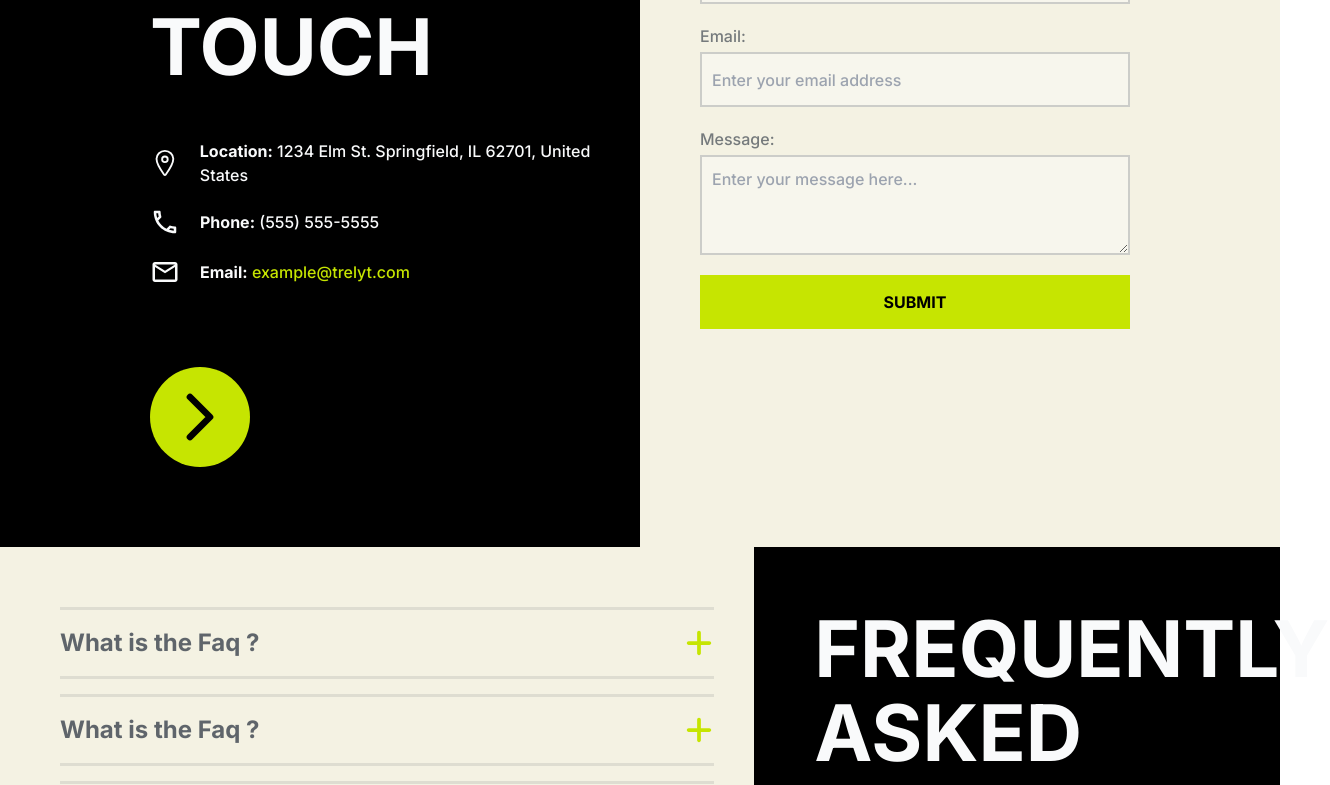
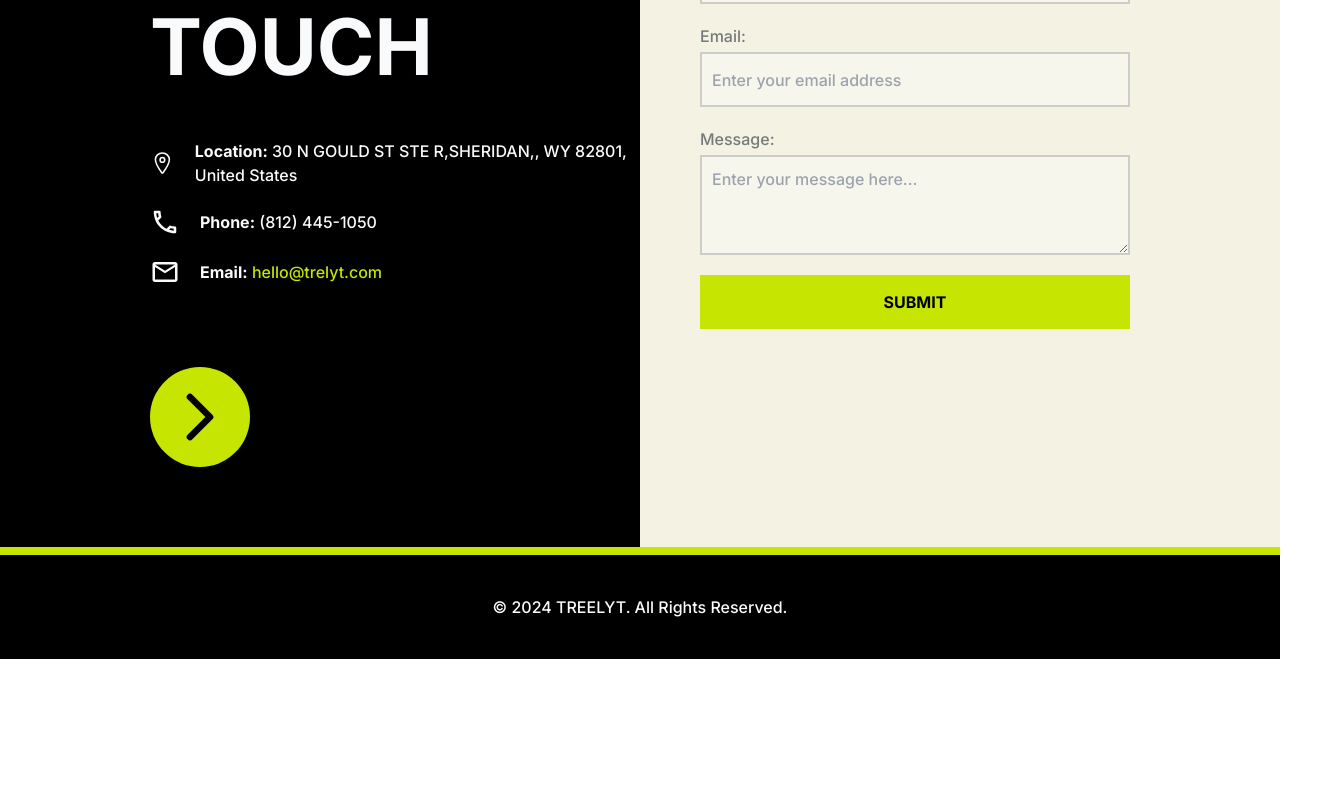
Before and after one commit to ataur39n-sharif/trelyt, a Next.js app: page / in a window 1280 px wide. Shown: the part 3100-3885 px from the top of the page, 1330 px wide, since content can reach past the window. After the commit the page ends 3759 px from the top, so only its background shows below. Built offline with nearby package versions, Linux system fonts and the light colour scheme; a web font is replaced by a local one.

Commit message:
contact us section modefied

```diff
--- a/src/app/page.tsx
+++ b/src/app/page.tsx
@@ -1,5 +1,4 @@
 import ContactUs from "@/components/ContactUs";
-import Faq from "@/components/Faq";
 import HeroSection from "@/components/HeroSection";
 import OurMission from "@/components/OurMission";
 import OurTeams from "@/components/OurTeams";
@@ -25,7 +24,7 @@ export default function Home() {
         <OurMission />
         <OurTeams />
         <ContactUs />
-        <Faq />
+        {/* <Faq /> */}
     </main>
   );
 }
--- a/src/components/ContactUs.tsx
+++ b/src/components/ContactUs.tsx
@@ -1,9 +1,9 @@
 'use client'
+import Link from 'next/link';
 import { useState } from 'react';
+import { IoLocationOutline } from "react-icons/io5";
 import { LuChevronRight } from 'react-icons/lu';
-import { IoLocationOutline } from "react-icons/io5";
-import { MdOutlinePhone, MdOutlineMail } from "react-icons/md";
-import Link from 'next/link';
+import { MdOutlineMail, MdOutlinePhone } from "react-icons/md";
 
 
 
@@ -26,15 +26,15 @@ const ContactUs = () => {
                 <div className='py-[40px]'>
                     <div className='flex items-center  py-[10px]'>
                         <IoLocationOutline className='w-[30px] h-[30px] mr-[20px]' />
-                        <p><strong>Location:</strong> 1234 Elm St. Springfield, IL 62701, United States</p>
+                        <p><strong>Location:</strong> 30 N GOULD ST STE R,SHERIDAN,, WY 82801, United States</p>
                     </div>
                     <div className='flex items-center  py-[10px]'>
                         <MdOutlinePhone className='w-[30px] h-[30px] mr-[20px]' />
-                        <p><strong>Phone:</strong> (555) 555-5555</p>
+                        <p><strong>Phone:</strong> (812) 445-1050</p>
                     </div>
                     <div className='flex items-center py-[10px]'>
                         <MdOutlineMail className='w-[30px] h-[30px] mr-[20px]' />
-                        <p><strong>Email:</strong> <Link href="mailto:" className='text-primary_color'>example@trelyt.com </Link></p>
+                        <p><strong>Email:</strong> <Link href="mailto:hello@trelyt.com" className='text-primary_color'>hello@trelyt.com </Link></p>
                     </div>
 
 
```
Also changed, not shown: 1 other file (tests, documents, lock files or other folders).
